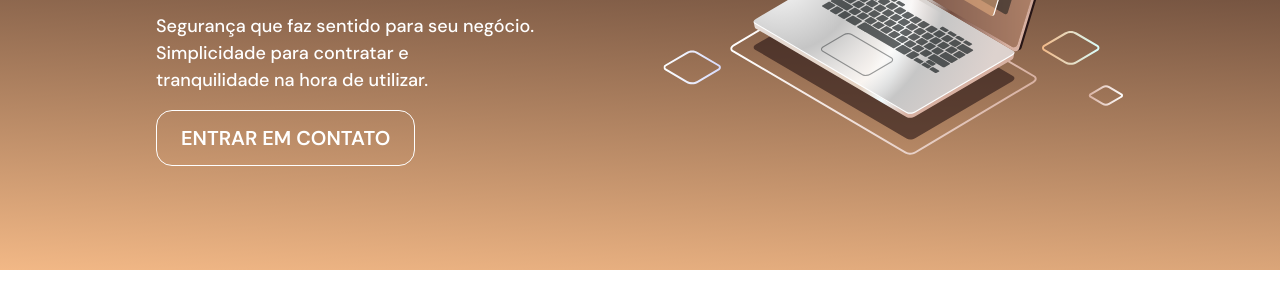
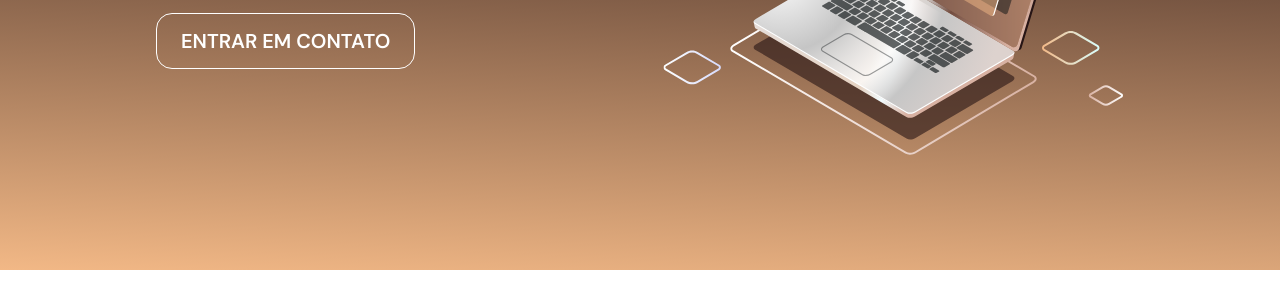
Before and after one commit to HemilyBoaventura/Hemy-portfolio, a website built with Parcel: page index.html in a window 1280 px wide. Shown: the part 360-648 px from the top of the page. Built offline with nearby package versions, Linux system fonts and the light colour scheme.

Commit message:
Add files via upload

```diff
--- a/index.html
+++ b/index.html
@@ -50,15 +50,7 @@
               <p class="construindo-solues">Construindo Soluções</p>
               <p class="construindo-solues">para o Futuro</p>
             </b>
-            <div class="segurana-que-faz-container">
-              <p class="construindo-solues">
-                Segurança que faz sentido para seu negócio. Simplicidade para
-                contratar e
-              </p>
-              <p class="construindo-solues">
-                tranquilidade na hora de utilizar.
-              </p>
-            </div>
+
             <!-- CTA Button -->
             <button class="button4" id="button">
               <div class="text4">entrar em contato</div>
```
